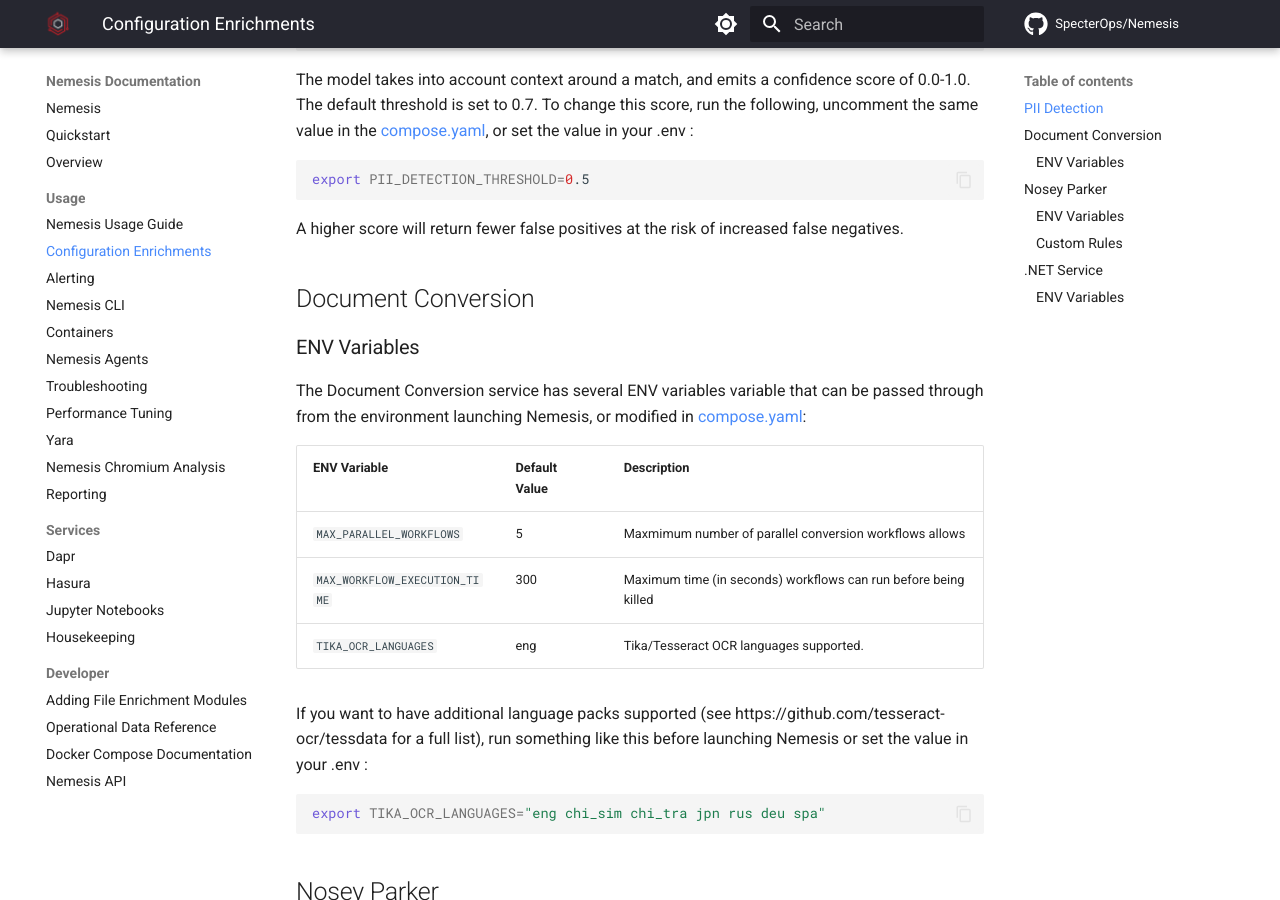
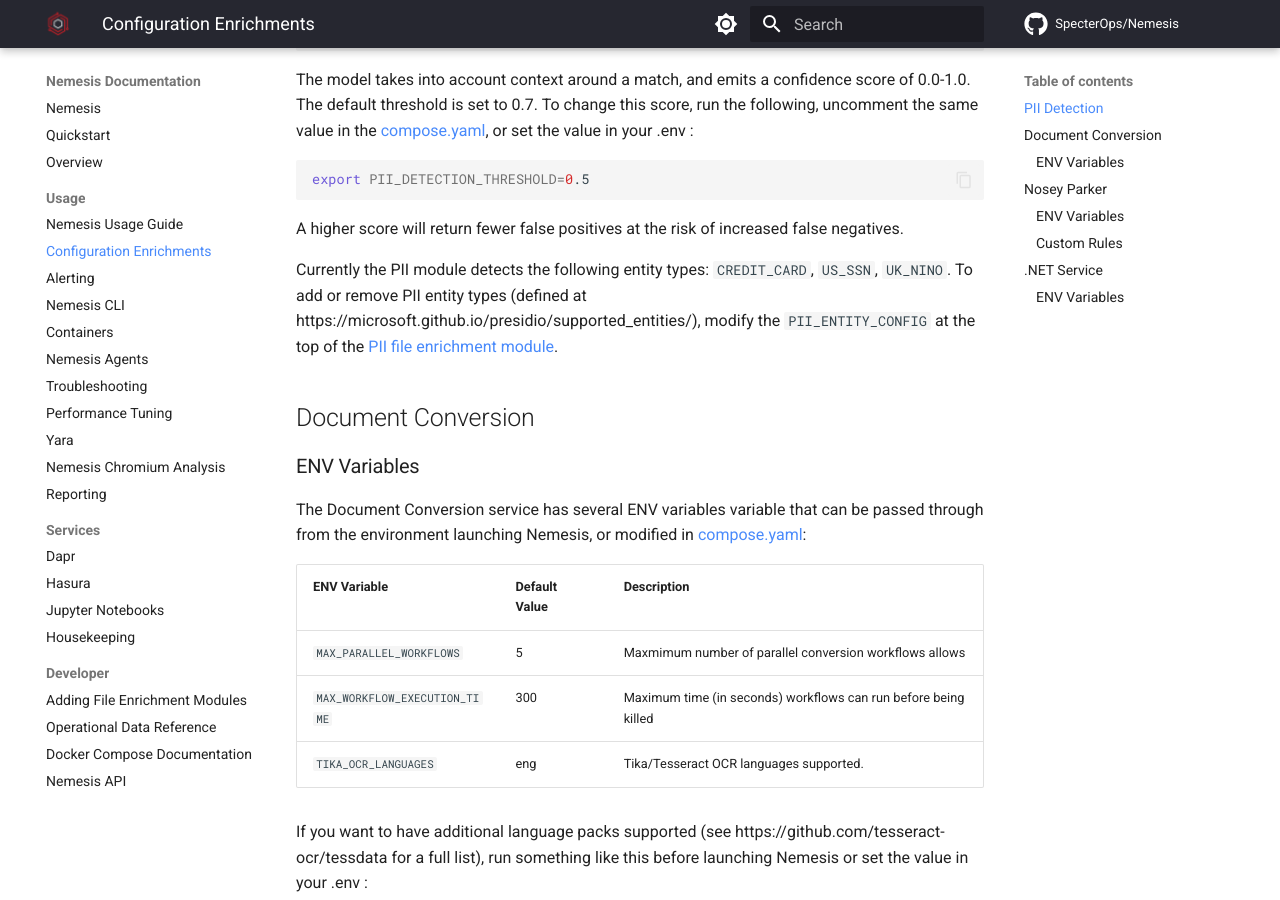
Before and after one commit to SpecterOps/Nemesis, an MkDocs documentation site: the page built from docs/enrichment_configuration.md, in a window 1280 px wide and 900 px high, scrolled down 471 px. Built offline with MkDocs 1.6.1 and Material for MkDocs 9.7.7, drawn with Linux system fonts in a browser that asks for light colours; comment, search, counter and statistics services are not loaded.

Commit message:
Update enrichment_configuration.md

```diff
--- a/docs/enrichment_configuration.md
+++ b/docs/enrichment_configuration.md
@@ -21,6 +21,7 @@
 
 A higher score will return fewer false positives at the risk of increased false negatives.
 
+Currently the PII module detects the following entity types: `CREDIT_CARD`, `US_SSN`, `UK_NINO`. To add or remove PII entity types (defined at https://microsoft.github.io/presidio/supported_entities/), modify the `PII_ENTITY_CONFIG` at the top of the [PII file enrichment module](https://github.com/SpecterOps/Nemesis/blob/main/libs/file_enrichment_modules/file_enrichment_modules/pii/analyzer.py).
 
 ## Document Conversion
 
```
